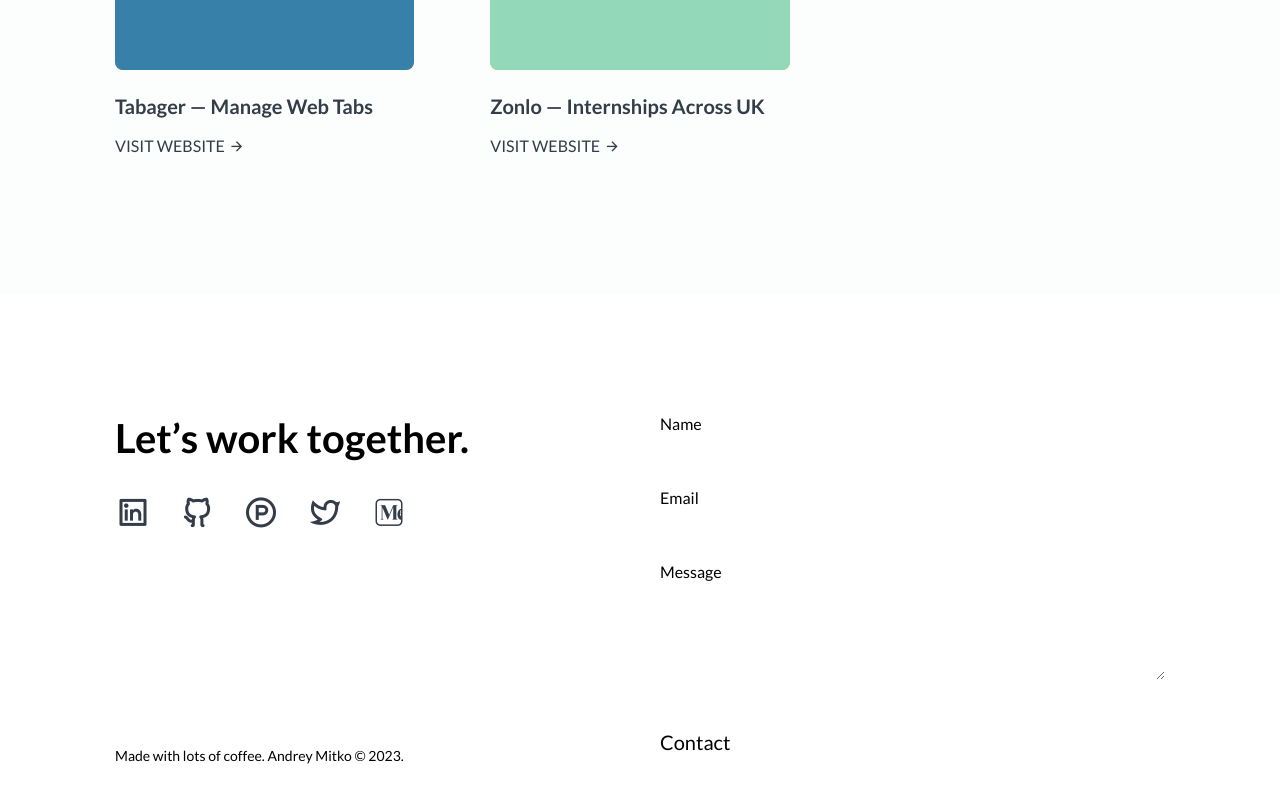
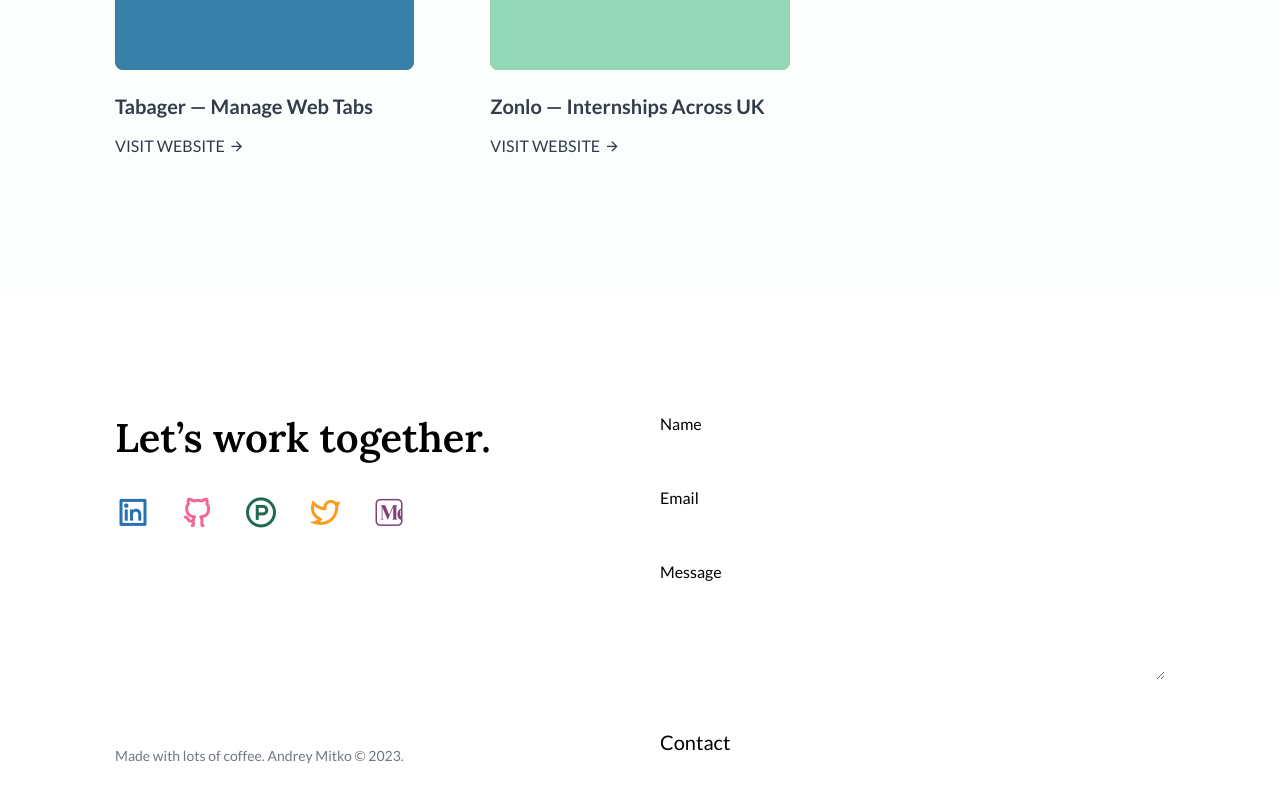
Before and after one commit to andrey-mitko/andreymitko.com.v2, a Next.js app: page / in a window 1280 px wide. Shown: the part 3228-4028 px from the top of the page. Built offline with nearby package versions, Linux system fonts and the light colour scheme.

Commit message:
Migrated FooterSection to stitches

```diff
--- a/components/FooterSection/index.tsx
+++ b/components/FooterSection/index.tsx
@@ -22,7 +22,7 @@ const FooterSection = () => {
         <ContactFromWrapper>
           <ContactForm />
         </ContactFromWrapper>
-        <SocialMediaWrapper $isLinkHover={isLinkHover}>
+        <SocialMediaWrapper isLinkHover={isLinkHover}>
           {socialMediaLinks.map((item, index) => (
             <a
               href={item.url}
@@ -34,7 +34,7 @@ const FooterSection = () => {
             >
               <SocialMediaIcon
                 className={item.iconClass}
-                $fillColor={item.color}
+                css={{ color: `$${item.color}` }}
               />
             </a>
           ))}
--- a/components/FooterSection/styles.tsx
+++ b/components/FooterSection/styles.tsx
@@ -1,127 +1,132 @@
-import styled from "styled-components";
-import { Section } from "@/stitches.config";
-import ScreenSizes from "@/utils/mediaVariables";
+import { styled, Section } from "@/stitches.config";
 
-export const FooterWrapper = styled(Section)`
-  padding-top: 112px;
-  padding-bottom: 69px;
-  background-color: var(--color-white);
+export const FooterWrapper = styled(Section, {
+  paddingTop: "112px",
+  paddingBottom: "69px",
+  backgroundColor: "$white",
 
-  @media (min-width: ${ScreenSizes.tablet}) {
-    .container {
-      display: grid;
-      grid-template-columns: 1fr 1fr;
-      gap: 0 36px;
-      grid-template-areas:
+  "@tablet": {
+    "& .container": {
+      display: "grid",
+      gridTemplateColumns: "1fr 1fr",
+      gap: "0 36px",
+      gridTemplateAreas: `
         "title contact"
         "socials contact"
         ". contact"
-        "footer contact";
-    }
-  }
+        "footer contact"
+      `,
+    },
+  },
 
-  @media (min-width: ${ScreenSizes.laptop}) {
-    .container {
-      gap: 0 40px;
-    }
+  "@laptop": {
+    "& .container": {
+      gap: "0 40px",
+    },
 
-    padding-top: 120px;
-    padding-bottom: 112px;
-  }
-`;
+    paddingTop: "120px",
+    paddingBottom: "112px",
+  },
+});
 
-export const ContactFromWrapper = styled.div`
-  grid-area: contact;
-  margin-top: 54px;
+export const ContactFromWrapper = styled("div", {
+  gridArea: "contact",
+  marginTop: "54px",
 
-  @media (min-width: ${ScreenSizes.tablet}) {
-    margin-top: 0px;
-  }
-`;
+  "@tablet": {
+    marginTop: "0px",
+  },
+});
 
-export const FooterTitle = styled.h2`
-  grid-area: title;
-  font-family: var(--font-lora);
-  font-size: 28px;
-  font-weight: 600;
-  line-height: 1.2;
+export const FooterTitle = styled("h2", {
+  gridArea: "title",
+  fontFamily: "$lora",
+  fontSize: "28px",
+  fontWeight: 600,
+  lineHeight: "1.2",
 
-  @media (min-width: ${ScreenSizes.tablet}) {
-    font-size: 36px;
-  }
+  "@tablet": {
+    fontSize: "36px",
+  },
 
-  @media (min-width: ${ScreenSizes.desktop}) {
-    font-size: 40px;
-  }
-`;
+  "@laptop": {
+    fontSize: "40px",
+  },
+});
 
-interface SocialMediaWrapperProps {
-  $isLinkHover: boolean;
-}
+export const SocialMediaWrapper = styled("div", {
+  gridArea: "socials",
+  marginTop: "82px",
+  display: "flex",
+  flexDirection: "row",
+  justifyContent: "space-between",
+  alignItems: "baseline",
+  columnGap: "12px",
 
-export const SocialMediaWrapper = styled.div<SocialMediaWrapperProps>`
-  grid-area: socials;
-  margin-top: 82px;
-  display: flex;
-  flex-direction: row;
-  justify-content: space-between;
-  align-items: baseline;
+  "& > :not(:first-child)": {
+    paddingLeft: "8px",
+  },
 
-  @media (min-width: ${ScreenSizes.tablet}) {
-    margin-top: 24px;
-    width: fit-content;
+  "@tablet": {
+    marginTop: "24px",
+    width: "fit-content",
 
-    > * {
-      padding-top: 8px;
-      padding-bottom: 8px;
-      padding-right: 8px;
-      @media (hover: hover) {
-        opacity: ${(props: SocialMediaWrapperProps) =>
-          props.$isLinkHover ? "0.5" : "1"};
-        transition: all 0.25s ease-in-out;
-        :hover {
-          opacity: 1;
-        }
-      }
-    }
-    > :not(:first-child) {
-      padding-left: 8px;
-    }
-    column-gap: 12px;
-  }
-`;
+    "& > *": {
+      paddingY: "8px",
+      paddingRight: "8px",
+      "@hover": {
+        opacity: "1",
+        transition: "all 0.25s ease-in-out",
+        "&:hover": {
+          opacity: "1",
+        },
+      },
+    },
+  },
 
-interface SocialMediaProps {
-  $fillColor: string;
-}
+  variants: {
+    isLinkHover: {
+      true: {
+        "@tablet": {
+          "> *": {
+            "@hover": {
+              opacity: "0.5",
+            },
+          },
+        },
+      },
+    },
+  },
+});
 
-export const SocialMediaIcon = styled.i<SocialMediaProps>`
-  font-size: 40px;
-  color: ${(props: SocialMediaProps) => `var(--color-${props.$fillColor})`};
+export const SocialMediaIcon = styled("i", {
+  fontSize: "40px",
+  color: "$black70",
 
-  @media (min-width: ${ScreenSizes.tablet}) {
-    font-size: 36px;
-  }
-`;
+  "@tablet": {
+    fontSize: "36px",
+  },
+});
 
-export const StyledFooter = styled.footer`
-  grid-area: footer;
-  width: 100%;
-  margin-top: 60px;
-  text-align: center;
-  color: var(--color-black70);
-  @media (min-width: ${ScreenSizes.tablet}) {
-    text-align: left;
-  }
-`;
+export const StyledFooter = styled("footer", {
+  gridArea: "footer",
+  width: "100%",
+  marginTop: "60px",
+  color: "$black70",
+});
 
-export const FooterBr = styled.br`
-  @media (min-width: ${ScreenSizes.tablet}) {
-    display: none;
-  }
-`;
+export const FooterBr = styled("br", {
+  "@tablet": {
+    display: "none",
+  },
+});
 
-export const FooterText = styled.p`
-  font-size: 14px;
-  line-height: 2;
-`;
+export const FooterText = styled("p", {
+  fontSize: "14px",
+  lineHeight: "2",
+
+  textAlign: "center",
+  "@tablet": {
+    textAlign: "left",
+  },
+});
--- a/components/PortfolioSection/PortfolioProjectCell/styles.tsx
+++ b/components/PortfolioSection/PortfolioProjectCell/styles.tsx
@@ -9,7 +9,7 @@ export const CellWrapper = styled("div", {
     height: "100%",
   },
 
-  "@media (hover: hover)": {
+  "@hover": {
     "@laptop": {
       "&:hover": {
         "& .image-wrapper": {
--- a/components/StyledLink/styles.tsx
+++ b/components/StyledLink/styles.tsx
@@ -7,7 +7,7 @@ export const Link = styled("a", {
   justifyContent: "space-between",
   fontSize: "16px",
 
-  "@media (hover: hover)": {
+  "@hover": {
     "@laptop": {
       color: "$black70",
       transition: "all 0.2s ease-in-out",
--- a/stitches.config.ts
+++ b/stitches.config.ts
@@ -59,6 +59,7 @@ export const {
     tablet: "(min-width: 768px)",
     laptop: "(min-width: 992px)",
     desktop: "(min-width: 1200px)",
+    hover: "(hover: hover)",
   },
   utils: {
     paddingX: (value: string) => ({ paddingLeft: value, paddingRight: value }),
```
